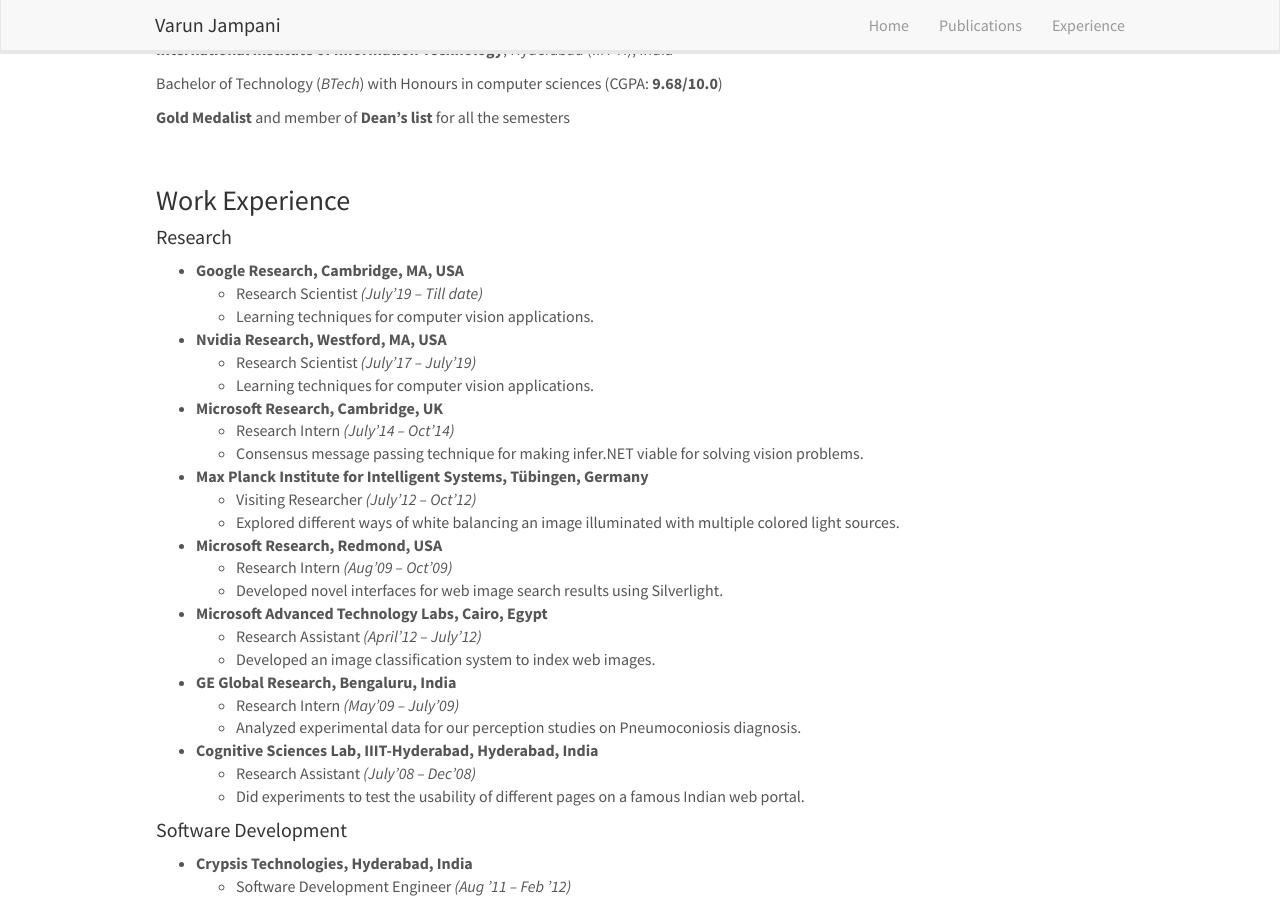
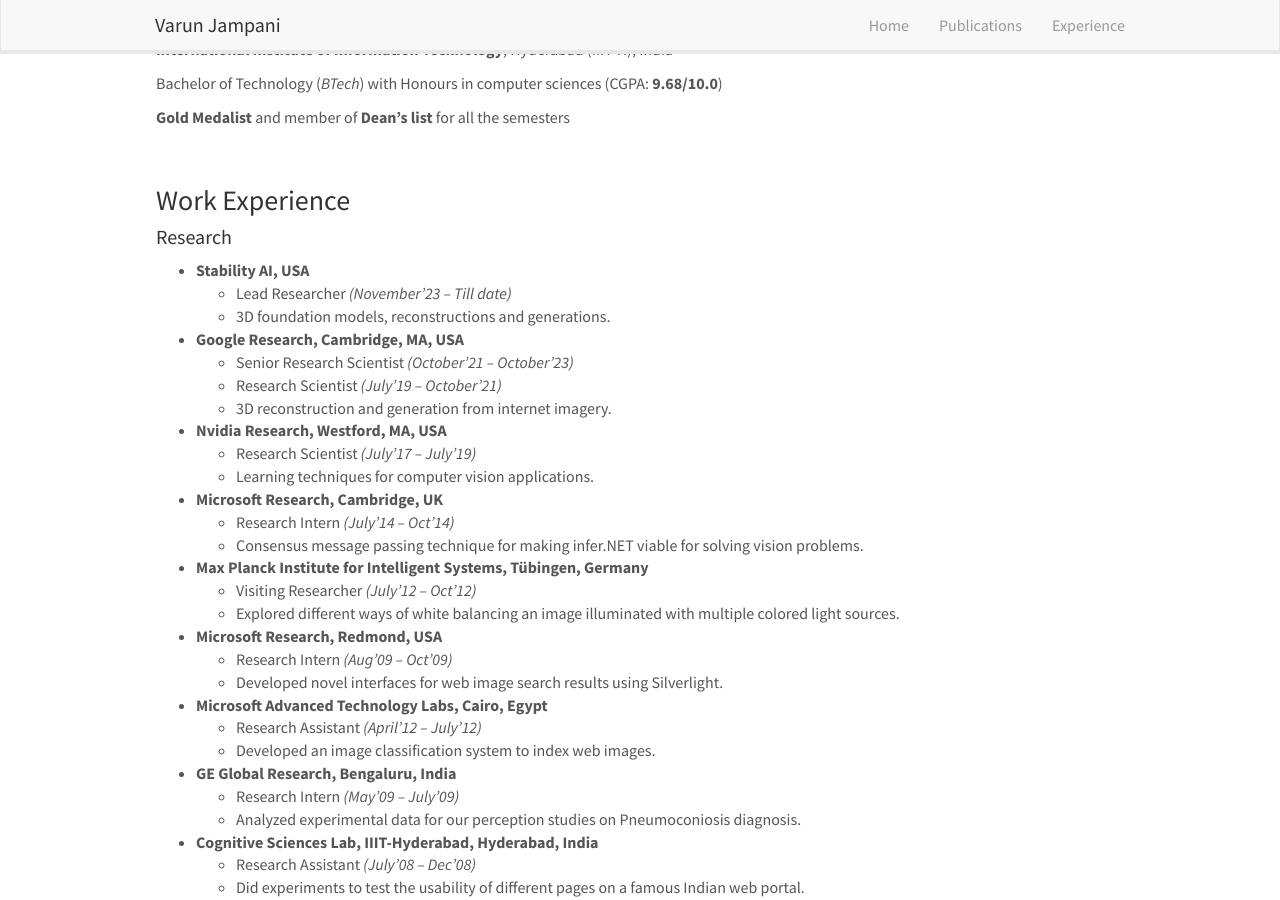
Before and after one commit to varunjampani/varunjampani.github.io, a Jekyll site: the page built from _pages/experience.md, in a window 1280 px wide and 900 px high, scrolled down 1744 px. Built offline with Jekyll 4.4.1, drawn with Linux system fonts in a browser that asks for light colours; nearby versions of some CDN libraries.

Commit message:
Update experience.md

```diff
--- a/_pages/experience.md
+++ b/_pages/experience.md
@@ -103,10 +103,18 @@ permalink: /experience
 <h4>Research</h4>
 
 <ul>
+<li><strong>Stability AI, USA</strong>
+<ul>
+	<li>Lead Researcher <em>(November&rsquo;23 &ndash; Till date)</em></li>
+	<li>3D foundation models, reconstructions and generations.</li>
+</ul>
+</li>
+
 <li><strong>Google Research, Cambridge, MA, USA</strong>
 <ul>
-	<li>Research Scientist <em>(July&rsquo;19 &ndash; Till date)</em></li>
-	<li>Learning techniques for computer vision applications.</li>
+	<li>Senior Research Scientist <em>(October&rsquo;21 &ndash; October&rsquo;23)</em></li>
+	<li>Research Scientist <em>(July&rsquo;19 &ndash; October&rsquo;21)</em></li>
+	<li>3D reconstruction and generation from internet imagery.</li>
 </ul>
 </li>
 
```
